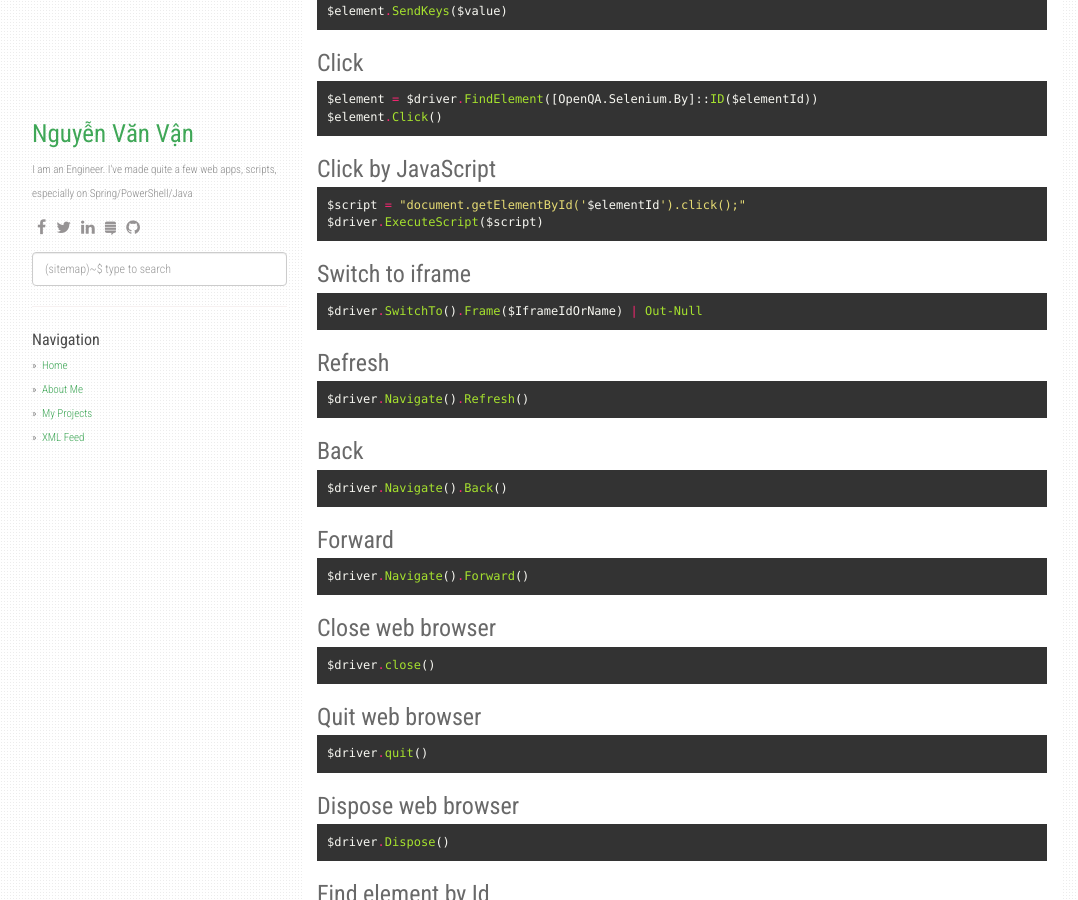
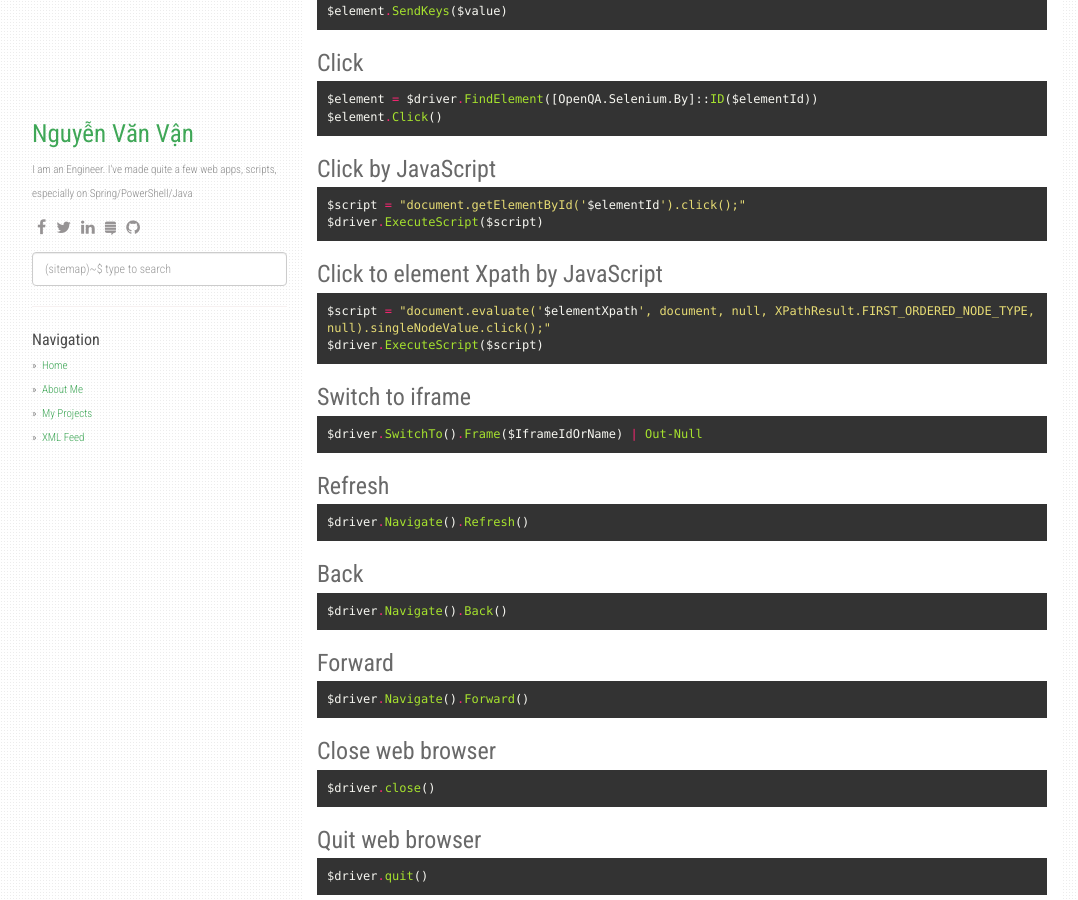
Before and after one commit to vegetaz/vegetaz.github.io, a Jekyll site: the page built from _posts/2016/11/2016-11-12-Basic-Selenium-command-in-PowerShell.markdown, in a window 1280 px wide and 900 px high, scrolled down 797 px. Shown: the whole window, without its empty margins (53-1131 px from the left). Built offline with Jekyll 4.4.1, drawn with Linux system fonts in a browser that asks for light colours; nearby versions of some CDN libraries; comment, search, counter and statistics services are not loaded.

Commit message:
Click to element Xpath by JavaScript

````diff
--- a/_posts/2016/11/2016-11-12-Basic-Selenium-command-in-PowerShell.markdown
+++ b/_posts/2016/11/2016-11-12-Basic-Selenium-command-in-PowerShell.markdown
@@ -49,6 +49,12 @@ $element.Click()
 ### Click by JavaScript
 ```powershell
 $script = "document.getElementById('$elementId').click();"
+$driver.ExecuteScript($script)
+```
+
+### Click to element Xpath by JavaScript
+```powershell
+$script = "document.evaluate('$elementXpath', document, null, XPathResult.FIRST_ORDERED_NODE_TYPE, null).singleNodeValue.click();"
 $driver.ExecuteScript($script)
 ```
 
````
